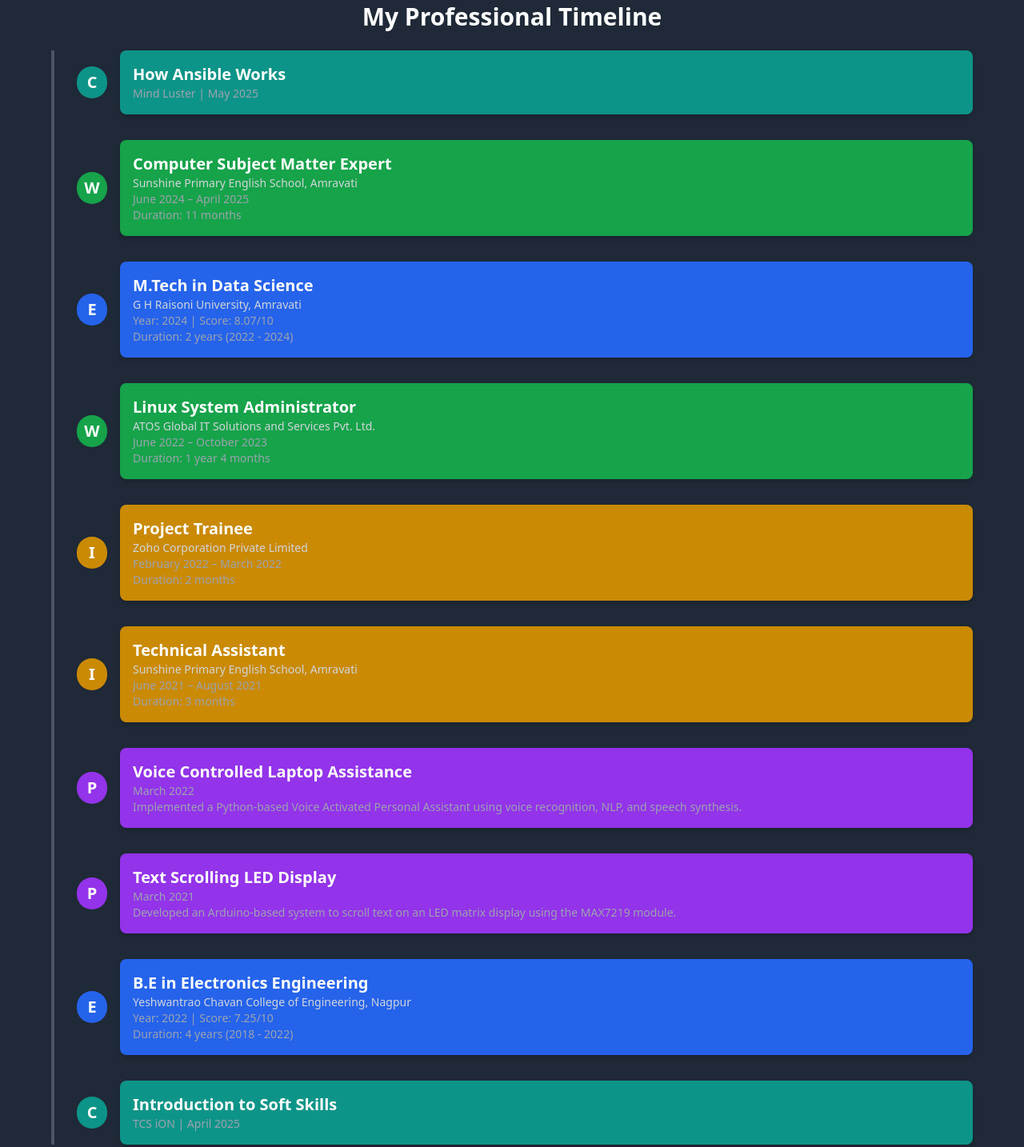
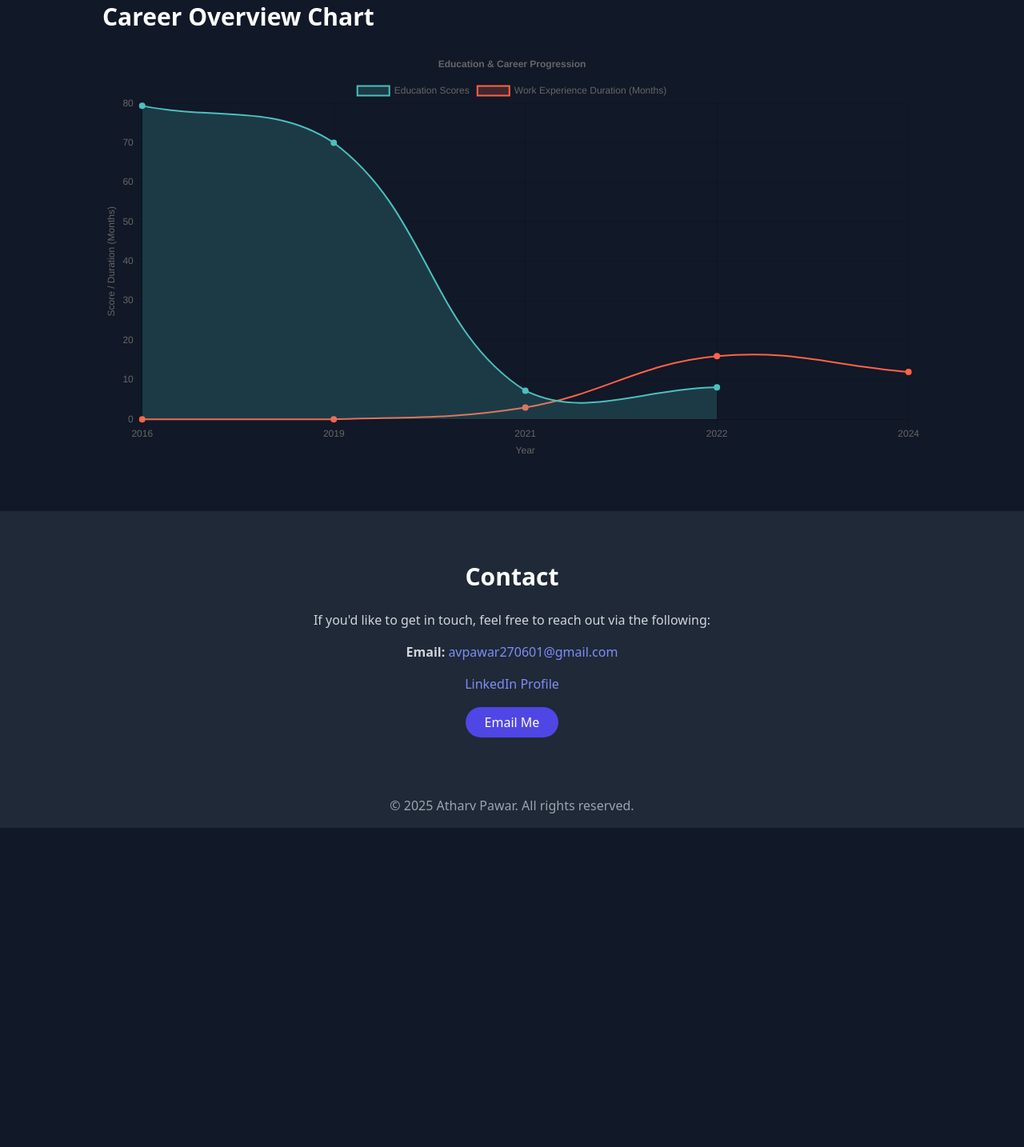
Before and after one commit to atharvpawar270601/Portfolio, a plain HTML site: page index.html in a window 1280 px wide. Shown: the part 4997-6431 px from the top of the page at 80% size. After the commit the page ends 6032 px from the top, so only its background shows below. Drawn offline with nearby package versions, Linux system fonts and the light colour scheme.

Commit message:
Update index.html

```diff
--- a/index.html
+++ b/index.html
@@ -295,160 +295,77 @@
     </div>
   </div>
 </section>
-<!-- Add the Timeline Section Below -->
-<section id="timeline" class="py-16 bg-gray-800 text-white">
-  <div class="max-w-6xl mx-auto">
-    <h2 class="text-3xl font-bold mb-6 text-center">My Professional Timeline</h2>
-
-    <!-- Timeline Section -->
-    <div class="relative mb-10">
-      <!-- Line connecting timeline -->
-      <div class="absolute inset-0 border-l-4 border-gray-600"></div>
-      <div class="space-y-8 pl-8">
-
-        <!-- 2025 -->
-        <div class="timeline-item mb-8">
-          <div class="flex items-center space-x-4">
-            <div class="h-10 w-10 bg-teal-600 rounded-full text-white flex items-center justify-center">
-              <span class="text-xl font-bold">C</span>
-            </div>
-            <div class="bg-teal-600 text-white p-4 rounded-lg shadow-md w-full">
-              <h3 class="font-semibold text-xl">How Ansible Works</h3>
-              <p class="text-sm text-gray-400">Mind Luster | May 2025</p>
-            </div>
-          </div>
-        </div>
-
-        <div class="timeline-item mb-8">
-          <div class="flex items-center space-x-4">
-            <div class="h-10 w-10 bg-green-600 rounded-full text-white flex items-center justify-center">
-              <span class="text-xl font-bold">W</span>
-            </div>
-            <div class="bg-green-600 text-white p-4 rounded-lg shadow-md w-full">
-              <h3 class="font-semibold text-xl">Computer Subject Matter Expert</h3>
-              <p class="text-sm text-gray-300">Sunshine Primary English School, Amravati</p>
-              <p class="text-sm text-gray-400">June 2024 – April 2025</p>
-              <p class="text-sm text-gray-400">Duration: 11 months</p>
-            </div>
-          </div>
-        </div>
-
-        <!-- 2024 -->
-        <div class="timeline-item mb-8">
-          <div class="flex items-center space-x-4">
-            <div class="h-10 w-10 bg-blue-600 rounded-full text-white flex items-center justify-center">
-              <span class="text-xl font-bold">E</span>
-            </div>
-            <div class="bg-blue-600 text-white p-4 rounded-lg shadow-md w-full">
-              <h3 class="font-semibold text-xl">M.Tech in Data Science</h3>
-              <p class="text-sm text-gray-300">G H Raisoni University, Amravati</p>
-              <p class="text-sm text-gray-400">Year: 2024 | Score: 8.07/10</p>
-              <p class="text-sm text-gray-400">Duration: 2 years (2022 - 2024)</p>
-            </div>
-          </div>
-        </div>
-
-        <div class="timeline-item mb-8">
-          <div class="flex items-center space-x-4">
-            <div class="h-10 w-10 bg-green-600 rounded-full text-white flex items-center justify-center">
-              <span class="text-xl font-bold">W</span>
-            </div>
-            <div class="bg-green-600 text-white p-4 rounded-lg shadow-md w-full">
-              <h3 class="font-semibold text-xl">Linux System Administrator</h3>
-              <p class="text-sm text-gray-300">ATOS Global IT Solutions and Services Pvt. Ltd.</p>
-              <p class="text-sm text-gray-400">June 2022 – October 2023</p>
-              <p class="text-sm text-gray-400">Duration: 1 year 4 months</p>
-            </div>
-          </div>
-        </div>
-
-        <!-- 2023 -->
-        <div class="timeline-item mb-8">
-          <div class="flex items-center space-x-4">
-            <div class="h-10 w-10 bg-yellow-600 rounded-full text-white flex items-center justify-center">
-              <span class="text-xl font-bold">I</span>
-            </div>
-            <div class="bg-yellow-600 text-white p-4 rounded-lg shadow-md w-full">
-              <h3 class="font-semibold text-xl">Project Trainee</h3>
-              <p class="text-sm text-gray-300">Zoho Corporation Private Limited</p>
-              <p class="text-sm text-gray-400">February 2022 – March 2022</p>
-              <p class="text-sm text-gray-400">Duration: 2 months</p>
-            </div>
-          </div>
-        </div>
-
-        <div class="timeline-item mb-8">
-          <div class="flex items-center space-x-4">
-            <div class="h-10 w-10 bg-yellow-600 rounded-full text-white flex items-center justify-center">
-              <span class="text-xl font-bold">I</span>
-            </div>
-            <div class="bg-yellow-600 text-white p-4 rounded-lg shadow-md w-full">
-              <h3 class="font-semibold text-xl">Technical Assistant</h3>
-              <p class="text-sm text-gray-300">Sunshine Primary English School, Amravati</p>
-              <p class="text-sm text-gray-400">June 2021 – August 2021</p>
-              <p class="text-sm text-gray-400">Duration: 3 months</p>
-            </div>
-          </div>
-        </div>
-
-        <!-- 2022 -->
-        <div class="timeline-item mb-8">
-          <div class="flex items-center space-x-4">
-            <div class="h-10 w-10 bg-purple-600 rounded-full text-white flex items-center justify-center">
-              <span class="text-xl font-bold">P</span>
-            </div>
-            <div class="bg-purple-600 text-white p-4 rounded-lg shadow-md w-full">
-              <h3 class="font-semibold text-xl">Voice Controlled Laptop Assistance</h3>
-              <p class="text-sm text-gray-400">March 2022</p>
-              <p class="text-sm text-gray-400">Implemented a Python-based Voice Activated Personal Assistant using voice recognition, NLP, and speech synthesis.</p>
-            </div>
-          </div>
-        </div>
-
-        <div class="timeline-item mb-8">
-          <div class="flex items-center space-x-4">
-            <div class="h-10 w-10 bg-purple-600 rounded-full text-white flex items-center justify-center">
-              <span class="text-xl font-bold">P</span>
-            </div>
-            <div class="bg-purple-600 text-white p-4 rounded-lg shadow-md w-full">
-              <h3 class="font-semibold text-xl">Text Scrolling LED Display</h3>
-              <p class="text-sm text-gray-400">March 2021</p>
-              <p class="text-sm text-gray-400">Developed an Arduino-based system to scroll text on an LED matrix display using the MAX7219 module.</p>
-            </div>
-          </div>
-        </div>
-
-        <!-- 2021 -->
-        <div class="timeline-item mb-8">
-          <div class="flex items-center space-x-4">
-            <div class="h-10 w-10 bg-blue-600 rounded-full text-white flex items-center justify-center">
-              <span class="text-xl font-bold">E</span>
-            </div>
-            <div class="bg-blue-600 text-white p-4 rounded-lg shadow-md w-full">
-              <h3 class="font-semibold text-xl">B.E in Electronics Engineering</h3>
-              <p class="text-sm text-gray-300">Yeshwantrao Chavan College of Engineering, Nagpur</p>
-              <p class="text-sm text-gray-400">Year: 2022 | Score: 7.25/10</p>
-              <p class="text-sm text-gray-400">Duration: 4 years (2018 - 2022)</p>
-            </div>
-          </div>
-        </div>
-
-        <div class="timeline-item mb-8">
-          <div class="flex items-center space-x-4">
-            <div class="h-10 w-10 bg-teal-600 rounded-full text-white flex items-center justify-center">
-              <span class="text-xl font-bold">C</span>
-            </div>
-            <div class="bg-teal-600 text-white p-4 rounded-lg shadow-md w-full">
-              <h3 class="font-semibold text-xl">Introduction to Soft Skills</h3>
-              <p class="text-sm text-gray-400">TCS iON | April 2025</p>
-            </div>
-          </div>
-        </div>
-
-      </div>
+<!-- Timeline Section -->
+<section id="timeline" class="py-16 px-4 bg-gray-900 text-white">
+  <div class="max-w-5xl mx-auto">
+    <h2 class="text-3xl font-bold mb-6">Career Overview Chart</h2>
+    <div class="chart-container">
+      <canvas id="myLineChart"></canvas>
     </div>
   </div>
 </section>
+
+<!-- Chart.js Library -->
+<script src="https://cdn.jsdelivr.net/npm/chart.js"></script>
+
+<!-- Chart Config -->
+<script>
+const data = {
+  labels: ['2016', '2019', '2021', '2022', '2024'],
+  datasets: [
+    {
+      label: 'Education Scores',
+      data: [79.4, 70.06, 7.25, 8.07],
+      borderColor: '#4BC0C0',
+      backgroundColor: 'rgba(75, 192, 192, 0.2)',
+      fill: true,
+      tension: 0.4,
+      borderWidth: 2,
+      pointBackgroundColor: '#4BC0C0',
+    },
+    {
+      label: 'Work Experience Duration (Months)',
+      data: [0, 0, 3, 16, 12],
+      borderColor: '#FF6347',
+      backgroundColor: 'rgba(255, 99, 71, 0.2)',
+      fill: false,
+      tension: 0.4,
+      borderWidth: 2,
+      pointBackgroundColor: '#FF6347',
+    }
+  ]
+};
+
+const ctx = document.getElementById('myLineChart').getContext('2d');
+const myLineChart = new Chart(ctx, {
+  type: 'line',
+  data: data,
+  options: {
+    responsive: true,
+    scales: {
+      x: {
+        title: {
+          display: true,
+          text: 'Year'
+        }
+      },
+      y: {
+        title: {
+          display: true,
+          text: 'Score / Duration (Months)'
+        },
+        beginAtZero: true
+      }
+    },
+    plugins: {
+      title: {
+        display: true,
+        text: 'Education & Career Progression'
+      }
+    }
+  }
+});
+</script>
 <!-- Contact -->
 <section id="contact" class="py-16 px-4 bg-gray-800">
   <div class="max-w-4xl mx-auto text-center">
```
